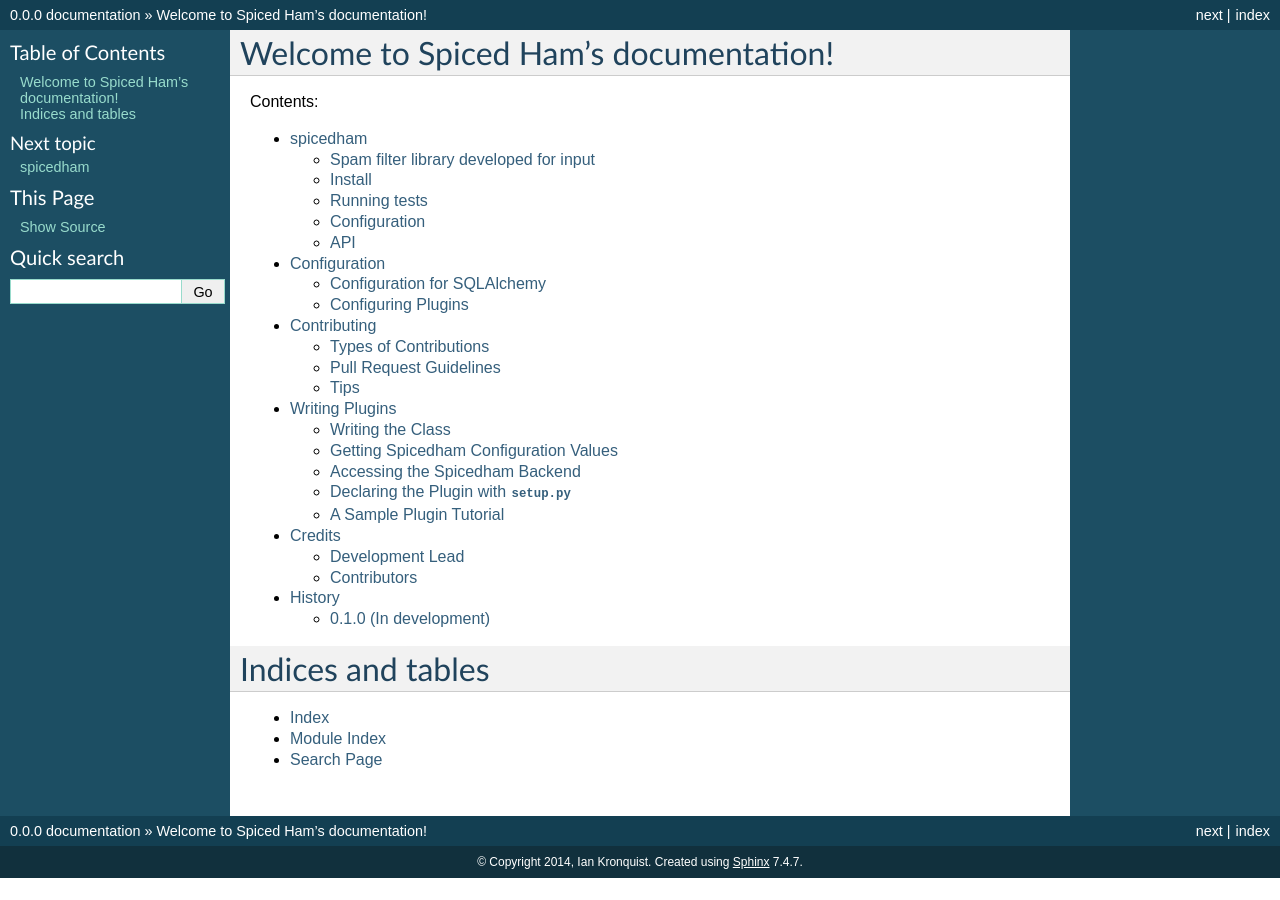
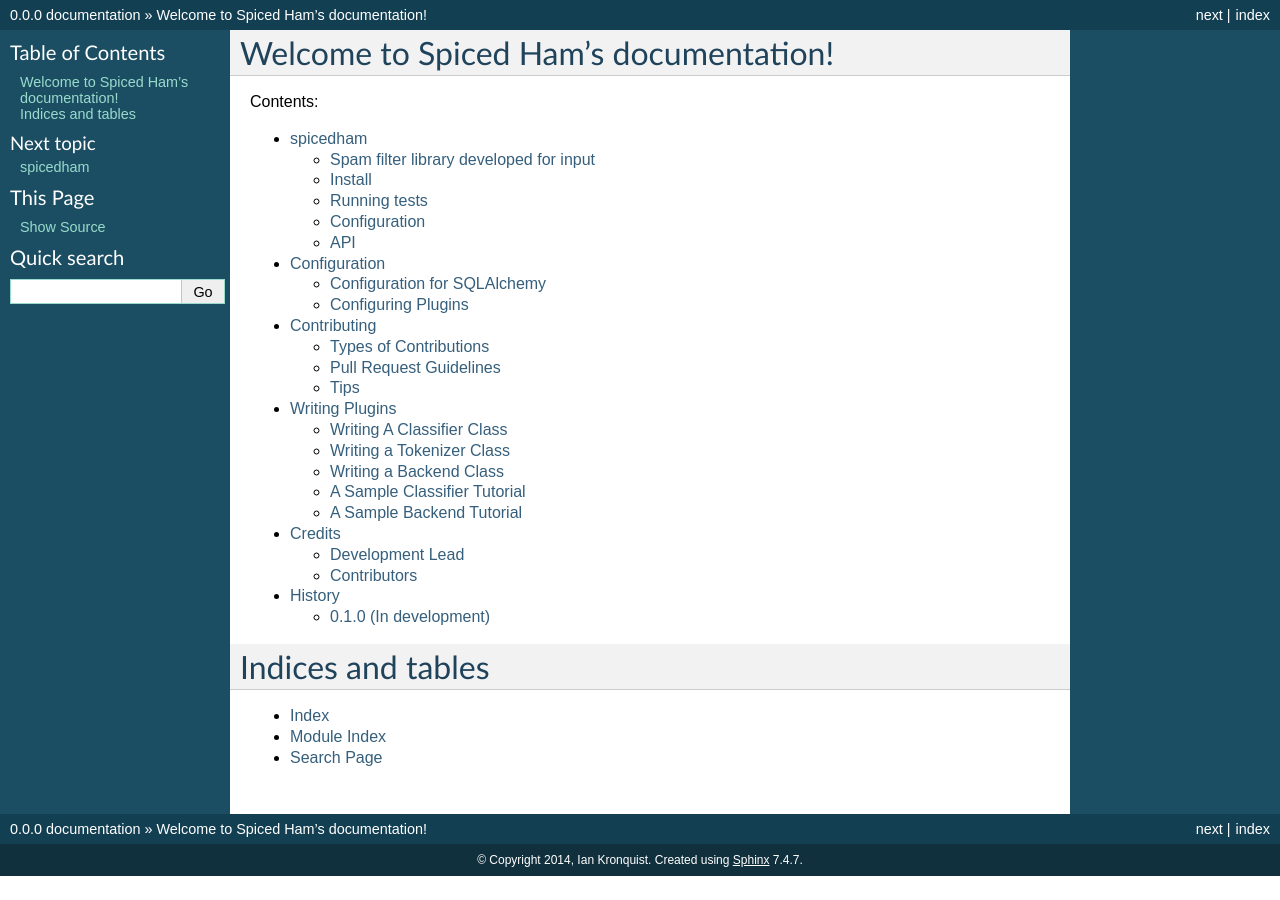
Before and after one commit to mozilla/spicedham, a Sphinx documentation site: the page built from docs/index.rst, in a window 1280 px wide. Built offline with Sphinx 7.4.7, drawn with Linux system fonts in a browser that asks for light colours; part of the change alters nothing that is shown.

Commit message:
Rewrite of the writing_plugins docs

```diff
--- a/docs/writing_plugins.rst
+++ b/docs/writing_plugins.rst
@@ -2,66 +2,99 @@
 Writing Plugins
 ===============
 
-Writing plugins is easy. Plugins use setuptools' native plugin system so they
-can be distributed separately from spicedham and automatically detected. All
-plugins should inherit from the ``spicedham.baseplugin.BasePlugin`` class.
-There are three important files that will need to be made or modified when
-writing a plugin. The first is the plugin itself.
+Writing plugins is easy. Spiced Ham uses three different types of plugins:
 
-Writing the Class
-------------------
-Plugins will be loaded when ``spicedham.load_plugins`` is called.
-A plugin should implement a ``classify`` method and optionally a ``train``
-method.
+* Classifiers
+* Backends
+* Tokenizers
+
+Each type must inherit from its specific base class which defines the plugin's
+required interface and may provide some minimal functionality. The import paths
+for these plugin types are:
+
+* ``spicedham.plugin.BasePlugin``
+* ``spicedham.backend.BaseBackend``
+* ``spicedham.tokenizer.BaseTokenizer``
+
+Plugins will be loaded when a ``SpicedHam`` object is instantiated.
+Before instantiating a ``SpicedHam`` object your plugin must be imported.
+Even if the code calling ``SpicedHam`` does not use the plugin it must import
+it so ``SpicedHam`` can find the plugin.
+
+::
+
+    from a_plugin import APlugin # noqa
+    from spicedham import Spicedham
+    # Now spicedham can use your plugin
+    sh = SpicedHam()
+
+It may be useful to specify ``# noqa`` so flake8 and similar tools do not
+complain.
+
+Writing A Classifier Class
+--------------------------
+A classifier should inherit from ``spicedham.plugin.BasePlugin``.
+A classifier should implement a ``classify`` method and optionally a ``train``
+and an ``__init__`` method.
 The ``classify`` method should take the following arguments:
-* ``self``: just like a normal python class method
+* ``self``: Just like a normal python class method
+* ``message``: A message to be processed by the tokenizer
 The ``classify`` method must return either a float between 0.0 and 1.0
-represtenting the probability that the classified data is spam, or the
+represtenting the probability that the classified data was matched, or the
 ``classify`` function may elect not to classify this message and return
 ``None``.
 The first two arguments of the ``train`` function are the same as the
 ``classify`` function. In addition, ``train`` expects a bool argument
 ``is_spam`` indicating whether or not the provided data is spam. ``train``
 should not explicitly return anything.
-If a plugin requires setup, for instance if it needs to load the spicedham
-backend or load the spicedham config, it should use ``__init__`` just like any
-other python class.
+The ``__init__`` method will take three arguments:
+* ``self``: Just like any other python class
+* ``config``: A dictionary of configuration values
+* ``backend``: An instance of a ``BaseBackend`` derived class
+Classifiers are expected to provide sane defaults for any config values they
+require, and should document those config values as well.
 
-Getting Spicedham Configuration Values
---------------------------------------
-To access spicedham configuration import the ``spicedham.config.load_config``
-function. It will return a dictionary of configuration options in the same form
-as the ``spicedham-config.json`` file. (Hint: we literally call json.load on
-the contents of the file). For more information about this config file, see the
-**Configuration** section of the installation documentation.
-
-Accessing the Spicedham Backend
--------------------------------
-
-To access the spicedham backend, import the ``spicedham.backend.load_backend``
-function. When called, it will return a subclass of the
-``spicedham.basewrapper.BaseWrapper`` class.
-
-Declaring the Plugin with ``setup.py``
---------------------------------------
-To advertise a plugin so spicedham will load it, write and install the plugin's
-``setup.py`` file. Documentation on ``setup.py`` can be found here_.
-The specific section needed to actually declare the plugin is called
-``entry_points``. Your plugin will need to declare a ``spicedham.classifier``
-entry point, which may be a single string or a list of strings representing
-the python import path to your plugin, followed by a single colon, followed by the class name.
-Below is an example ``setup.py``:
+Writing a Tokenizer Class
+-------------------------
+A tokenizer should inherit from ``spicedham.tokenizer.BaseTokenizer``.
+A tokenizer should implment a ``tokenize`` function which will take a
+``message`` argument. A tokenizer should return a list of strings. Below is
+a simple tokenizer:
 
 ::
-	setup(
-		name='plugin',
-		entry_points = 'import.path.to.plugin.file:PluginClass',
-	)
+    import re
+    from spicedham.tokenizer import BaseTokenizer
 
-.. _here: https://docs.python.org/2/distutils/setupscript.html
+    class SimpleTokenizer(BaseTokenizer):
 
-A Sample Plugin Tutorial
-------------------------
+        def tokenize(message):
+            # message should be a string
+            return re.split(' ', message)
+
+
+Writing a Backend Class
+-----------------------
+
+A backend should inherit from ``spicedham.backend.BaseBackend``.
+A backend must implement the following methods:
+* ``set_key``: Takes three strings, a classifier, a key, and dictionary value
+* ``get_key``: Takes two strings, a classifier and a key and returns a
+dictionary value or None if key is not present.
+May take an optional keyword argument ``default``.
+* ``reset``: Drops all keys and values. Useful in tests.
+A backend may additionally implement the following methods:
+* ``set_key_list``: Takes a string classifier and a list of key, value tuples.
+This may be useful for bulk commits from a database. A default implementation
+which uses ``set_key`` is provided.
+* ``get_key_list``: Similar to ``set_key_list``, takes a string classifier and
+a list of keys. Returns a list of dictionaries or Nones. May take an optional
+keyword argument ``default``.  A default implementation which uses ``get_key``
+is provided.
+* ``__init__``: A backend's constructor must take a config dictionary.
+Backends are responsible for specifying and DB models they may require.
+
+A Sample Classifier Tutorial
+----------------------------
 Input gets a lot of spam where the spammer rails on Mozilla for being "A bunch
 of Nazis". This is obviously spam, and it's safe to conclude that any message
 mentioning the word "Nazi" is spam. In this tutorial we'll write a spicedham
@@ -80,37 +113,31 @@ Next, we'll need to declare the plugin class and the ``__init__`` function.
 ::
 	class WordFilter(BasePlugin):
 
-		def __init___(self):
+		def __init___(self, config, backend):
 			pass
 
-We'll get the actualy word we want from the config file. To do this we'll need
-to edit the config file:
+We'll get the actualy word we want from the config dictionary
+We should make the key be the name of our plugin in lower case (like the
+package name) and the value be a dictionary. This is so we have proper
+namespacing of configuration values. Here is an example configuration for this
+plugin:
 
 ::
-	{
-		...other config options...
-		"wordfilter": {
-			"word": "nazi"
-		}
-	}
-
-We should make the key be the name of our plugin in lower case (like the
-package name) and the value be a dictionary. This is so we have proper
-namespacing of configuration values.
-
-Now let's go back to the top and import the function we'll need to load the
-config.
-
-::
-	from spicedham.config import load_config
+    config = {
+        # ... other config values ...
+        'wordfilter' = {
+            'word': 'nazi'
+            },
+    }
 
 Now let's load the configuration dictionary in our ``__init__`` function.
 
 ::
-	...
-	def __init__(self):
-		config = load_config()
-		self.word = config['wordfilter']['word']
+
+	def __init__(self, config, backend):
+        # Make sure to provide sane defaults
+        wordfilter_config = config.get('wordfilter', {})
+		self.word = wordfilter_config.get('word', '')
 
 Next we'll write the actual ``classify`` function. The ``classify`` function
 returns either a float representing the probability that the message is spam
@@ -129,5 +156,65 @@ That's it! We just wrote a sample plugin. For more examples of interesting
 things which plugins can do, take a look at the plugins ``spicedham/bayes.py``
 or ``spicedham/nonsensefilter.py``.
 For extra credit and gold stars you can modify this function to take a list of
-blasklisted words from the config file, add docstrings, and explore the
+blasklisted words from the config, add docstrings, and explore the
 spicedham backend infrastructure.
+
+A Sample Backend Tutorial
+-------------------------
+Redis is an easy to use key value store. We'll implement a minimal backend
+using redis.
+
+First install redis using pip:
+
+::
+    $ pip install redis
+
+Next define our class:
+
+::
+    import json
+    import redis
+    from spicedham.backend import BaseBackend
+
+    class RedisWrapper(BaseBackend):
+        ...
+
+We'll need some way to connect to redis so we'll create our server in
+``__init__`` and grab what we need from the config:
+
+::
+    def __init__(self, config):
+        rediswrapper_config = config.get('rediswrapper', {})
+        host = rediswrapper_config.get('host', 'localhost')
+        port = rediswrapper_config.get('port', 6379)
+        db = rediswrapper_config.get('db', 0)
+        self.redis_server = redis.StrictRedis(host=host, port=port, db=db)
+
+We need to be able to conver between dictionaries and strings, so we'll use
+``json.loads`` and ``json.dumps``.
+Now we need to be able to set keys:
+
+::
+    def set_key(self, classifier, key, value):
+        value = json.dumps(value)
+        redis_server.set(classifier + key, value)
+
+We should make our ``get_keys`` function act like ``dict.get`` and give it an
+optional default value of None.
+
+::
+    def get_key(self, classifier, key, default=None):
+        value = redis_server.get(classifier + key)
+        if value is None:
+            return default
+        return json.loads(value)
+
+Finally, we need to implement a ``reset`` function to remove all keys and
+values. This is really helpful for testing.
+
+::
+    def reset(self):
+        redis_server.flushdb()
+
+You're done! Writing backends can be quite painless! For fun you can add
+docstrings and explore the ``sqlalchemywrapper`` backend.
```
